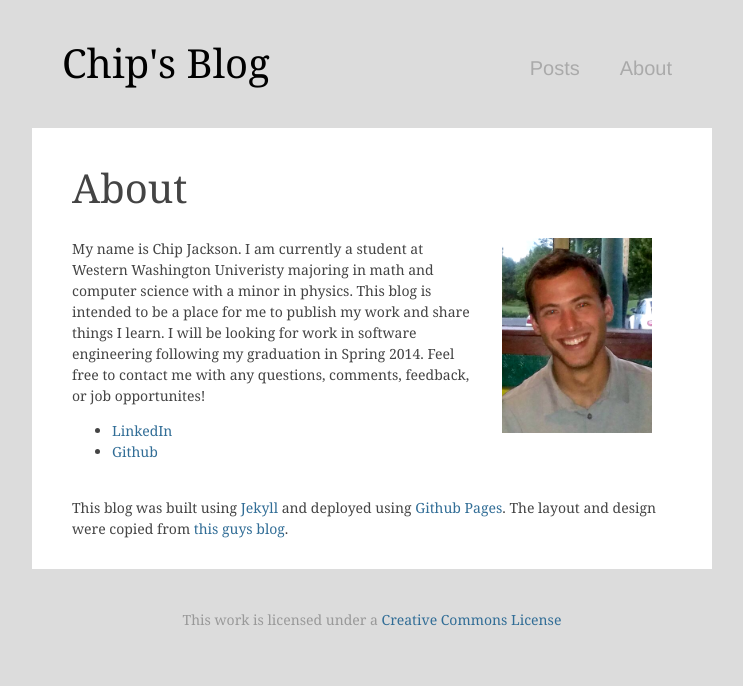
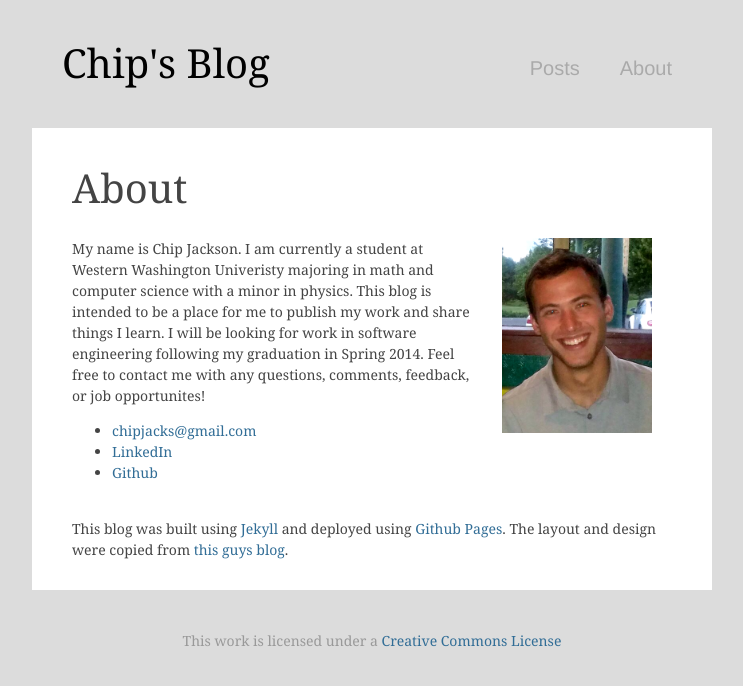
Before and after one commit to chipjacks/chipjacks.github.io, a Jekyll site: the page built from about/index.html, in a window 1280 px wide. Shown: the top 686 px of the page, without its empty margins (268-1011 px from the left). Built offline with Jekyll 4.4.1, drawn with Linux system fonts in a browser that asks for light colours; Markdown is read by kramdown in place of the engine named in the settings.

Commit message:
add email

```diff
--- a/about/index.html
+++ b/about/index.html
@@ -14,6 +14,8 @@ title: About me
   questions, comments, feedback, or job opportunites!
   <ul>
     <li>
+      <a href="mailto:chipjacks@gmail.com">chipjacks@gmail.com</a>
+    <li>
       <a href="http://www.linkedin.com/pub/chip-jackson/66/967/675/">LinkedIn</a>
     </li>
     <li>
```
